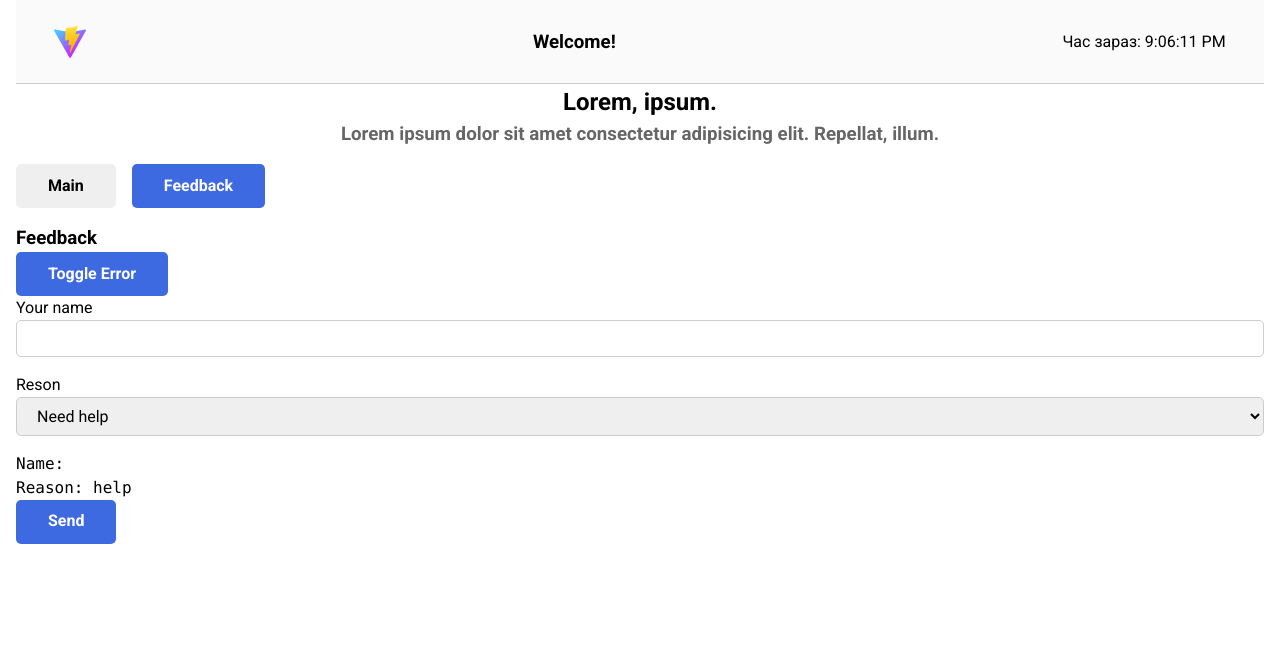
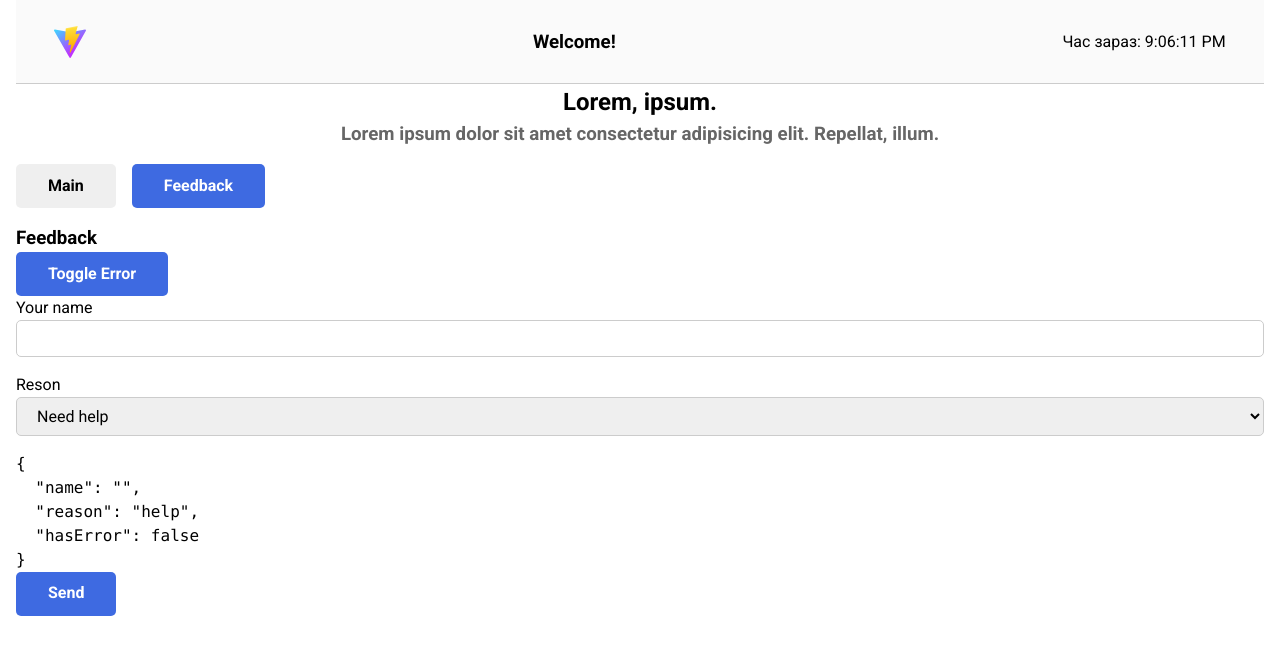
Before and after one commit to PushEaxVK/react-learn, a React (Vite) app: page / in a window 1280 px wide. Shown: the top 654 px of the page. Built offline with nearby package versions, Linux system fonts and the light colour scheme.

Commit message:
use object as state

```diff
--- a/src/components/FeedbackSection/FeedbackSection.jsx
+++ b/src/components/FeedbackSection/FeedbackSection.jsx
@@ -3,21 +3,26 @@
 import { useState } from 'react';
 
 const FeedbackSection = () => {
-  const [name, setName] = useState('');
-  const [reason, setReason] = useState('help');
-  const [hasError, setHasError] = useState(false);
+  const [form, setForm] = useState({
+    name: '',
+    reason: 'help',
+    hasError: false,
+  });
 
   const handleNameChange = event => {
-    setName(event.target.value);
-    setHasError(event.target.value.length === 0);
+    setForm(prev => ({
+      ...prev,
+      name: event.target.value,
+      hasError: event.target.value.length === 0,
+    }));
   };
 
   const handleReasonCHange = event => {
-    setReason(event.target.value);
+    setForm(prev => ({ ...prev, reason: event.target.value }));
   };
 
   function toggleError() {
-    setHasError(prev => !prev);
+    setForm(prev => ({ ...prev, hasError: !prev.hasError }));
   }
 
   return (
@@ -35,11 +40,11 @@
           type="text"
           name="name"
           id="name"
-          value={name}
+          value={form.name}
           onChange={handleNameChange}
           autoComplete="off"
           style={{
-            border: hasError ? '1px solid red' : null,
+            border: form.hasError ? '1px solid red' : null,
           }}
         />
 
@@ -47,7 +52,7 @@
         <select
           id="reason"
           className="control"
-          value={reason}
+          value={form.reason}
           onChange={handleReasonCHange}
         >
           <option value="error">Error</option>
@@ -55,13 +60,9 @@
           <option value="suggest">Suggest</option>
         </select>
 
-        <pre>
-          Name: {name}
-          <br />
-          Reason: {reason}
-        </pre>
+        <pre>{JSON.stringify(form, null, 2)}</pre>
 
-        <Button disabled={hasError} isActive={!hasError}>
+        <Button disabled={form.hasError} isActive={!form.hasError}>
           Send
         </Button>
       </form>
```
